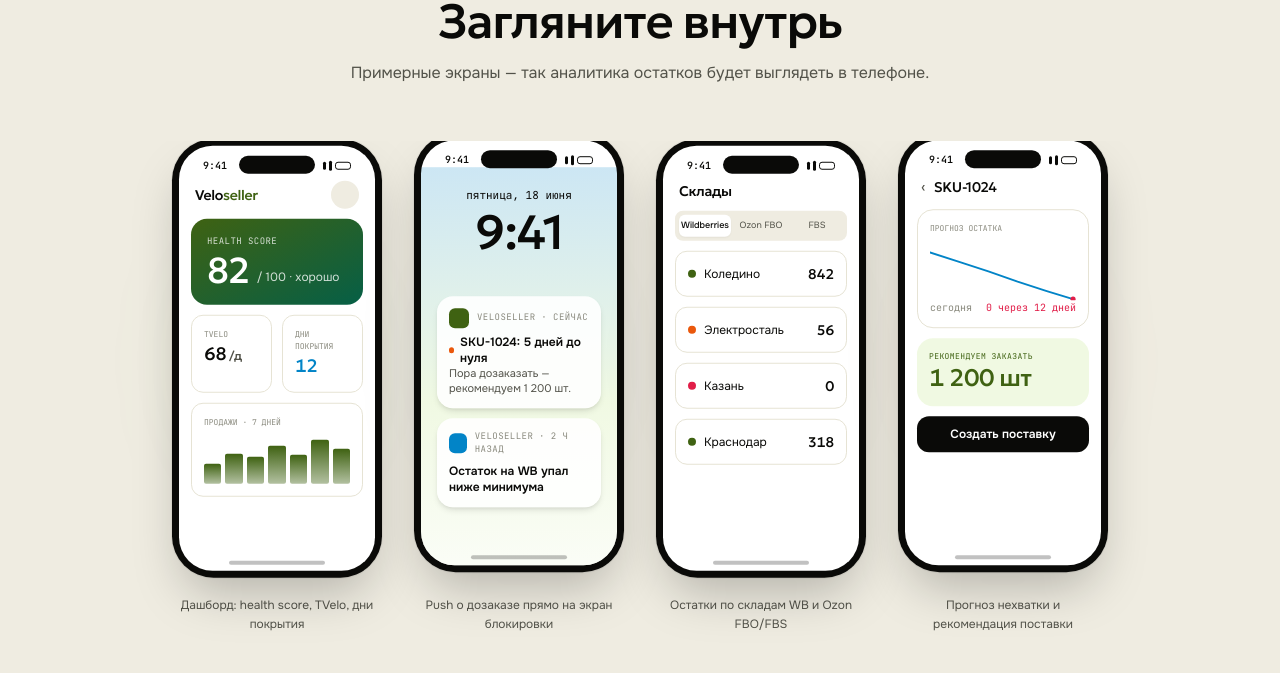
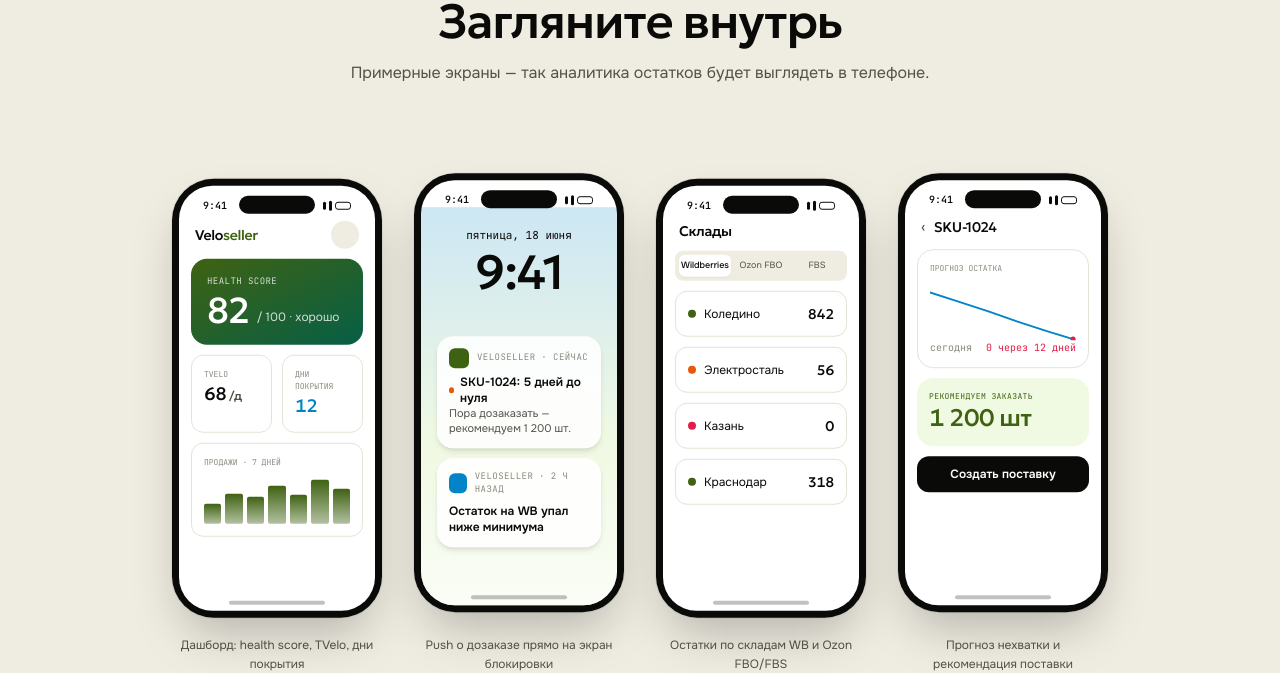
Before and after one commit to igor1000rr/Veloseller-, a Next.js app in the folder apps/web/: page /apps in a window 1280 px wide. Shown: the part 860-1533 px from the top of the page. Built offline with nearby package versions, Linux system fonts and the light colour scheme; no server answers.

Commit message:
fix(web): /apps — телефоны в галерее обрезались сверху (overflow-y клип от горизонтального скролла); отступ + убрать свечения

```diff
--- a/apps/web/app/apps/page.tsx
+++ b/apps/web/app/apps/page.tsx
@@ -171,14 +171,11 @@ export default async function AppsPage() {
               Примерные экраны — так аналитика остатков будет выглядеть в телефоне.
             </p>
           </div>
-          <div className="flex gap-6 md:gap-8 overflow-x-auto pb-4 lg:justify-center snap-x">
+          <div className="flex gap-6 md:gap-8 overflow-x-auto px-1 pt-10 pb-6 lg:justify-center snap-x">
             {GALLERY.map((g, i) => (
               <div key={g.screen} className="reveal shrink-0 snap-center w-[210px]" style={{ animationDelay: i * 90 + "ms" }}>
-                <div className="relative">
-                  <div aria-hidden className="pointer-events-none absolute inset-0 blur-3xl opacity-50" style={{ background: GLOW[i % 4] }} />
-                  <div className={"relative " + (i % 2 === 1 ? "float" : "float-slow")}>
-                    <PhoneFrame widthClass="w-[210px]">{SCREEN[g.screen]}</PhoneFrame>
-                  </div>
+                <div className={i % 2 === 1 ? "float" : "float-slow"}>
+                  <PhoneFrame widthClass="w-[210px]">{SCREEN[g.screen]}</PhoneFrame>
                 </div>
                 <p className="mt-4 text-center text-xs text-ink-muted leading-relaxed px-2">{g.cap}</p>
               </div>
```
